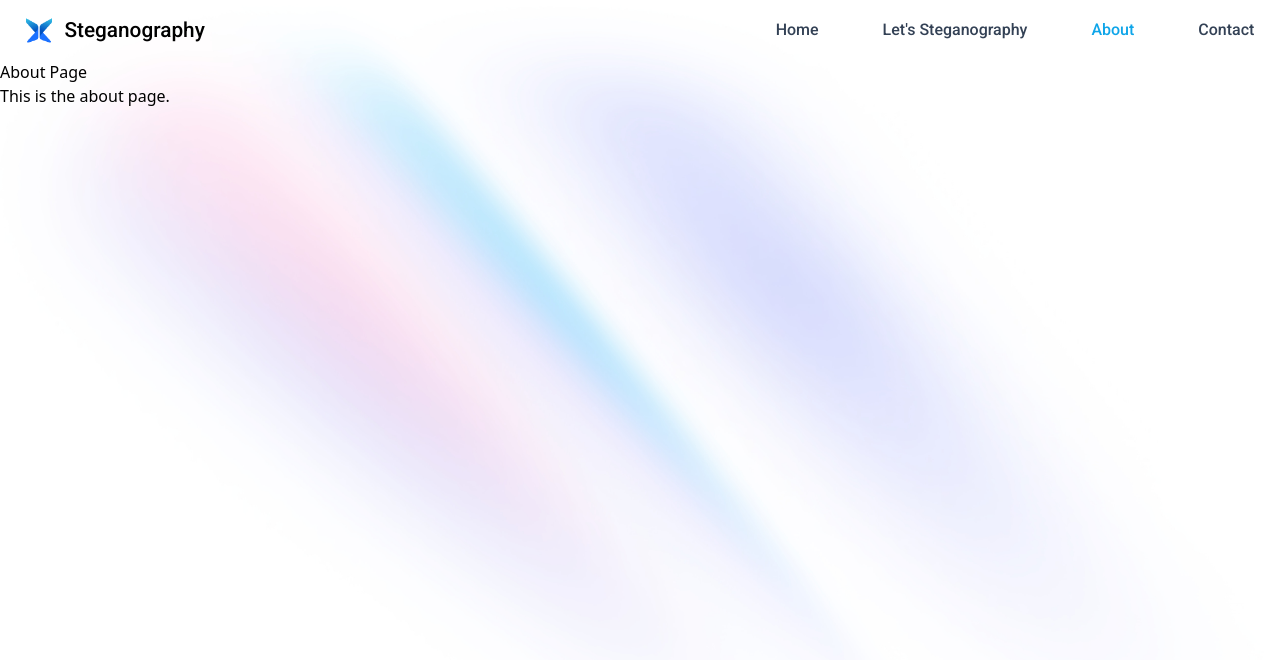
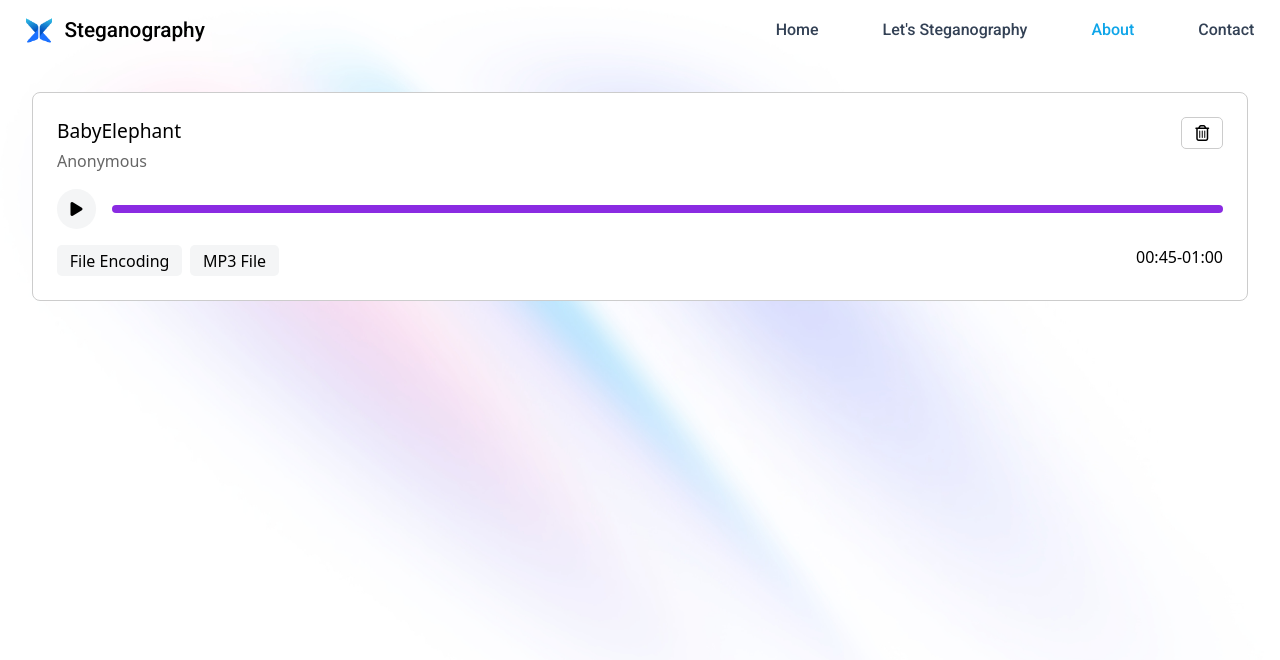
Before and after one commit to HungBacktracking/Steganography-Website, a React (Vite) app in the folder frontend/: page /about in a window 1280 px wide. Shown: the top 660 px of the page. Built offline with nearby package versions, Linux system fonts and the light colour scheme.

Commit message:
feat: audio box

```diff
--- /dev/null
+++ b/frontend/src/components/AudioBox/AudioBox.jsx
@@ -0,0 +1,34 @@
+import React from 'react';
+import styles from './AudioBox.module.css';
+
+const AudioBox = () => {
+  return (
+    <div className={styles.audioBox}>
+        <div className={styles.header}>
+            <div className={styles.name}>BabyElephant</div>
+            <div className={styles.action_list}>
+                <div className={styles.delete}>
+                    <i class="fa-regular fa-trash-can"></i>
+                </div>
+            </div>
+        </div>
+        <div className={styles.author}>Anonymous</div>
+        <div className={styles.playback}>
+            <div className={styles.play_button}>
+                <i class="fa-solid fa-play"></i>
+            </div>
+            <div className={styles.progress}></div>
+        </div>
+        <div className={styles.bottomLine}>
+            <div className={styles.list_tag}>
+                <div className={styles.tag}>File Encoding</div>
+                <div className={styles.tag}>MP3 File</div>
+            </div>
+            <div className={styles.time}>00:45-01:00</div>
+        </div>
+
+    </div>
+  );
+};
+
+export default AudioBox;
--- /dev/null
+++ b/frontend/src/components/AudioBox/AudioBox.module.css
@@ -0,0 +1,90 @@
+.audioBox {
+    padding: 1.5rem;
+    margin: 2rem;
+    display: flex;
+    flex-direction: column;
+    border-radius: 8px;
+    border: 1px solid #ccc;
+    background-color: white;
+}
+
+.header {
+    display: flex;
+    flex-direction: row;
+}
+
+.name {
+    font-weight: 500;
+    font-size: 1.2rem;
+}
+
+.action_list {
+    margin-left: auto;
+}
+
+.delete {
+    margin-inline-start: auto;
+    cursor: pointer;
+    padding: 0.2rem 0.8rem;
+    border-radius: 5px;
+    border: 1px solid #ccc;
+}
+
+.author {
+    font-size: 1rem;
+    color: #666;
+}
+
+.playback {
+    display: flex;
+    flex-direction: row;
+    align-items: center;
+    margin-top: 1rem;
+}
+
+.play_button {
+    padding: 0.5rem;
+    height: 2.5rem;
+    width: 2.5rem;
+    border-radius: 999px;
+    background-color: #f4f5f6;
+    display: inline-flex;
+    justify-content: center;
+    align-items: center;
+    cursor: pointer;
+
+}
+
+.progress {
+    margin-left: 1rem;
+    height: 1vh;
+    width: 100%;
+    background-color: blueviolet;
+    border-radius: 10px;
+}
+
+.bottomLine {
+    margin-top: 1rem;
+    display: flex;
+    flex-direction: row;
+
+}
+
+.list_tag {
+    display: flex;
+    flex-direction: row;
+    align-items: center;
+    margin-right: 1rem;
+    gap : 0.5rem;
+}
+
+.tag {
+    padding: 0.2rem 0.8rem;
+    border-radius: 5px;
+    font-size: 1rem;
+    background-color: #f4f5f6;
+}
+
+.time {
+    margin-inline-start: auto;
+}
--- a/frontend/src/pages/AboutPage/AboutPage.jsx
+++ b/frontend/src/pages/AboutPage/AboutPage.jsx
@@ -1,9 +1,11 @@
+import React from 'react';
+import AudioBox from '../../components/AudioBox/AudioBox';
+
 
 const AboutPage = () => {
     return (
         <div>
-            <h1>About Page</h1>
-            <p>This is the about page.</p>
+            <AudioBox></AudioBox>
         </div>
     )
 }
```
